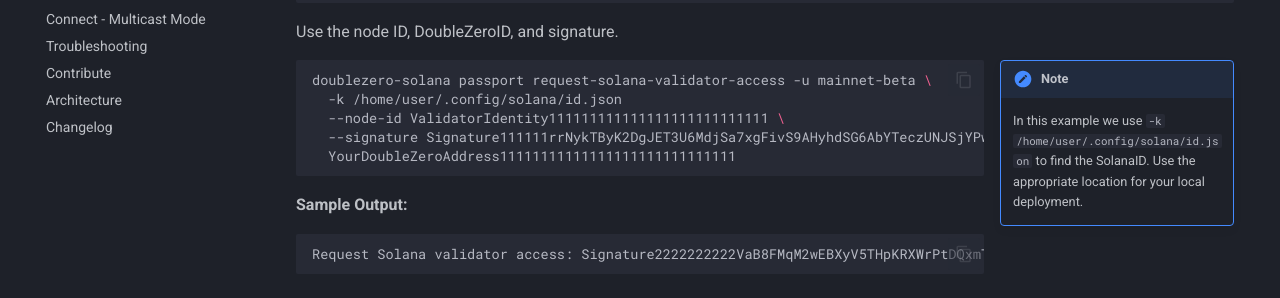
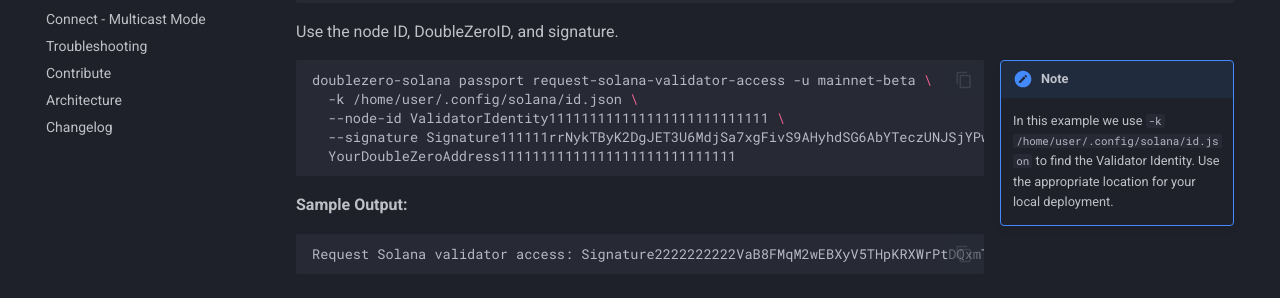
Before and after one commit to malbeclabs/docs, an MkDocs documentation site: the page built from docs/mainnet-beta-migration.md, in a window 1280 px wide and 900 px high, scrolled down 3838 px. Shown: the part 170-468 px from the top of the window. Built offline with MkDocs 1.6.1 and Material for MkDocs 9.7.7, drawn with Linux system fonts in a browser that asks for light colours.

Commit message:
update solanaID

````diff
--- a/docs/mainnet-beta-migration.md
+++ b/docs/mainnet-beta-migration.md
@@ -169,11 +169,11 @@
 Use the node ID, DoubleZeroID, and signature.
 
 !!! note inline end
-      In this example we use   `-k /home/user/.config/solana/id.json` to find the SolanaID. Use the appropriate location for your local deployment.
+      In this example we use   `-k /home/user/.config/solana/id.json` to find the Validator Identity. Use the appropriate location for your local deployment.
 
 ```bash
 doublezero-solana passport request-solana-validator-access -u mainnet-beta \
-  -k /home/user/.config/solana/id.json
+  -k /home/user/.config/solana/id.json \
   --node-id ValidatorIdentity111111111111111111111111111 \
   --signature Signature111111rrNykTByK2DgJET3U6MdjSa7xgFivS9AHyhdSG6AbYTeczUNJSjYPwBGqpmNGkoWk9NvS3W7 \
   YourDoubleZeroAddress11111111111111111111111111111
````
